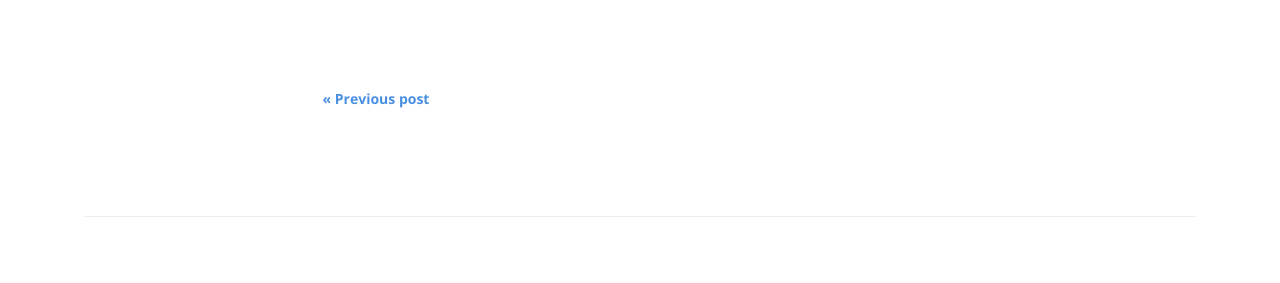
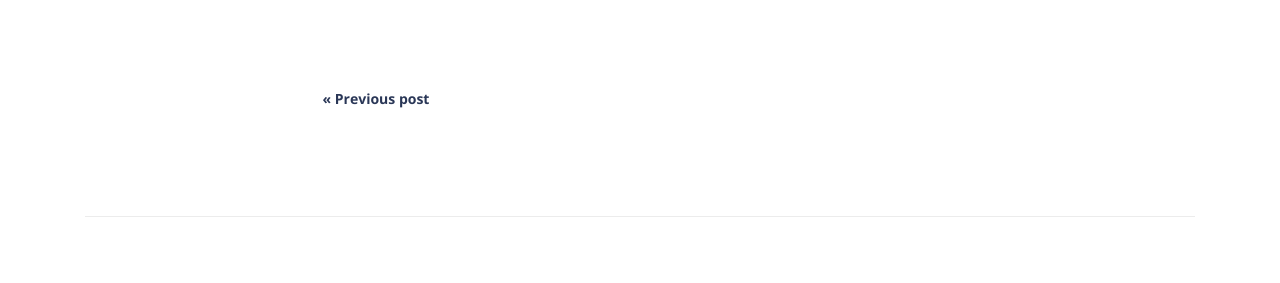
Before and after one commit to catesg/catesg.github.io, a Jekyll site: the page built from _posts/2021-08-14-the-reading-literacy-and-wellbeing-series-part-5-review.md, in a window 1280 px wide. Shown: the part 1083-1366 px from the top of the page. Built offline with Jekyll 4.4.1, drawn with Linux system fonts in a browser that asks for light colours; some web fonts are replaced.

Commit message:
CSS update for blog pagination links

```diff
--- a/css/custom.css
+++ b/css/custom.css
@@ -59,6 +59,10 @@
     margin-top: 5.57142857em;
 }
 
+.sg-blog-next-prev-holder a {
+    color: #2A3757;
+}
+
 @media all and (max-width: 1190px) {
 
     .sg-socialShareButton {
```
